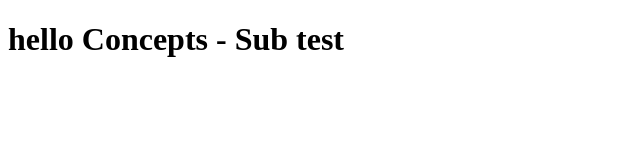
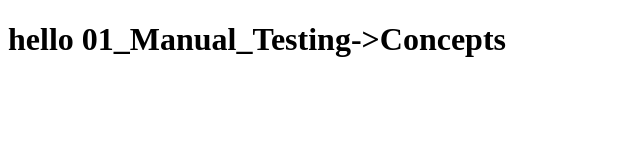
Before and after one commit to ghanendra-sdet/qa-to-sdet-roadmap, a plain HTML site: page 1_manual_testing/concepts/index.html in a window 1280 px wide. Shown: the whole page, without its empty margins (0-640 px from the left). Drawn offline with Linux system fonts and the light colour scheme.

Commit message:
change the header

```diff
--- a/1_manual_testing/concepts/index.html
+++ b/1_manual_testing/concepts/index.html
@@ -6,6 +6,6 @@
     <title>hello Concepts</title>
 </head>
 <body>
-    <h1>hello Concepts - Sub test </h1>
+    <h1>hello 01_Manual_Testing->Concepts</h1>
 </body>
 </html>
```
